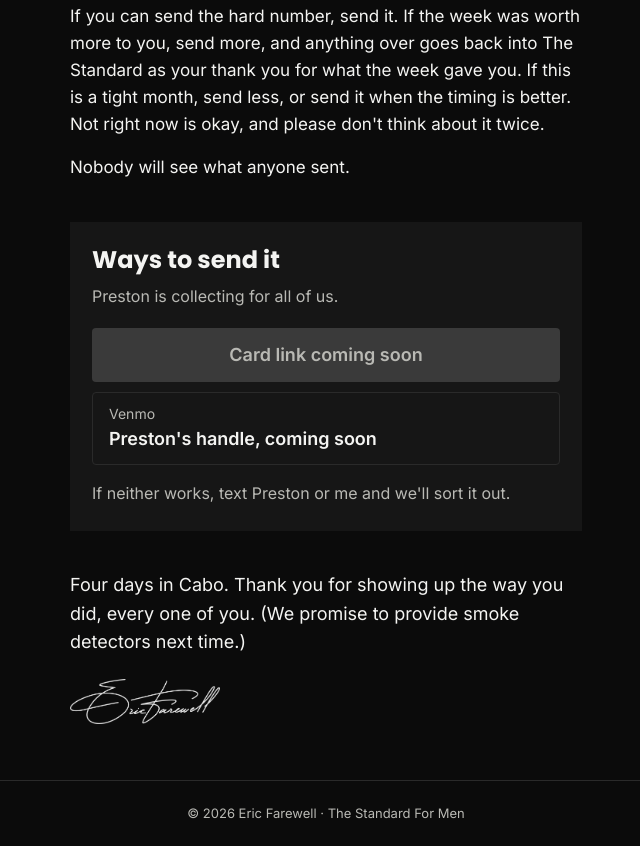
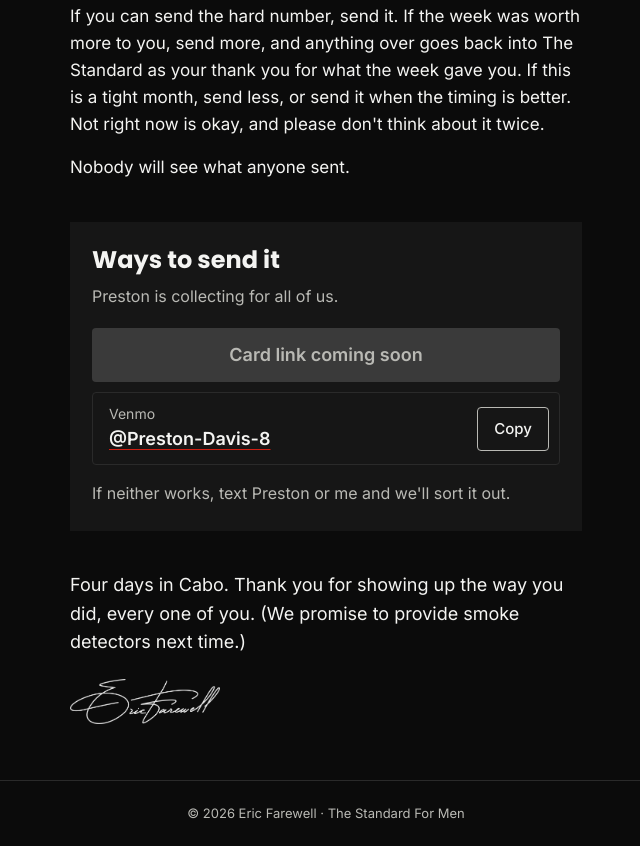
Before and after one commit to efarewell/ericfarewell-site, a plain HTML site: page cabo.html in a window 1280 px wide. Shown: the part 1524-2370 px from the top of the page, without its empty margins (314-954 px from the left). Drawn offline with Linux system fonts and the light colour scheme.

Commit message:
Cabo page: add Preston's Venmo
Co-Authored-By: Claude Opus 5.5 <noreply@anthropic.com>
Claude-Session: https://claude.ai/code/session_011haYQX1J6yR7M5yswWMirn

```diff
--- a/cabo.html
+++ b/cabo.html
@@ -53,7 +53,7 @@ p{margin:0 0 16px}
 .btn[aria-disabled=true]{background:#3a3a3a;color:var(--soft);cursor:default;pointer-events:none}
 .venmo{display:flex;align-items:center;justify-content:space-between;gap:12px;flex-wrap:wrap;border:1px solid var(--rule);border-radius:4px;padding:10px 10px 10px 16px;margin-top:8px}
 .venmo .lab{font-size:14px;color:var(--soft)}
-.venmo .handle{font-weight:600;font-size:18px;overflow-wrap:anywhere}
+.venmo .handle{display:block;font-weight:600;font-size:18px;overflow-wrap:anywhere;color:var(--ink);text-decoration:underline;text-decoration-color:var(--red);text-underline-offset:4px}
 .copy{min-height:44px;padding:0 16px;border:1px solid var(--soft);border-radius:4px;background:transparent;color:var(--ink);font:500 15px Inter,system-ui,sans-serif;cursor:pointer}
 .copy[hidden]{display:none}
 .else{font-size:15px;color:var(--soft);margin:16px 0 0}
@@ -105,7 +105,7 @@ footer{border-top:1px solid var(--rule);margin-top:32px;padding:22px max(5vw,16p
     <div class="venmo">
       <div>
         <div class="lab">Venmo</div>
-        <div class="handle" id="venmo-handle">Preston's handle</div>
+        <a class="handle" id="venmo-handle" href="https://venmo.com/u/Preston-Davis-8" target="_blank" rel="noopener">@Preston-Davis-8</a>
       </div>
       <button class="copy" id="copy-venmo" type="button">Copy</button>
     </div>
@@ -122,7 +122,7 @@ footer{border-top:1px solid var(--rule);margin-top:32px;padding:22px max(5vw,16p
 {
   // Fill these in once Preston's links exist. While a value is empty, the page shows it as coming soon.
   const STRIPE_URL = "";      // e.g. https://buy.stripe.com/...
-  const VENMO_HANDLE = "";    // e.g. @Preston-Smiles
+  const VENMO_HANDLE = "@Preston-Davis-8";
 
   const card = document.getElementById("card");
   if (STRIPE_URL) { card.href = STRIPE_URL; }
@@ -130,7 +130,7 @@ footer{border-top:1px solid var(--rule);margin-top:32px;padding:22px max(5vw,16p
 
   const handle = document.getElementById("venmo-handle");
   const copy = document.getElementById("copy-venmo");
-  if (VENMO_HANDLE) { handle.textContent = VENMO_HANDLE; }
+  if (VENMO_HANDLE) { handle.textContent = VENMO_HANDLE; handle.href = "https://venmo.com/u/" + VENMO_HANDLE.replace(/^@/, ""); }
   else { handle.textContent = "Preston's handle, coming soon"; copy.hidden = true; }
 
   copy.addEventListener("click", async () => {
```
